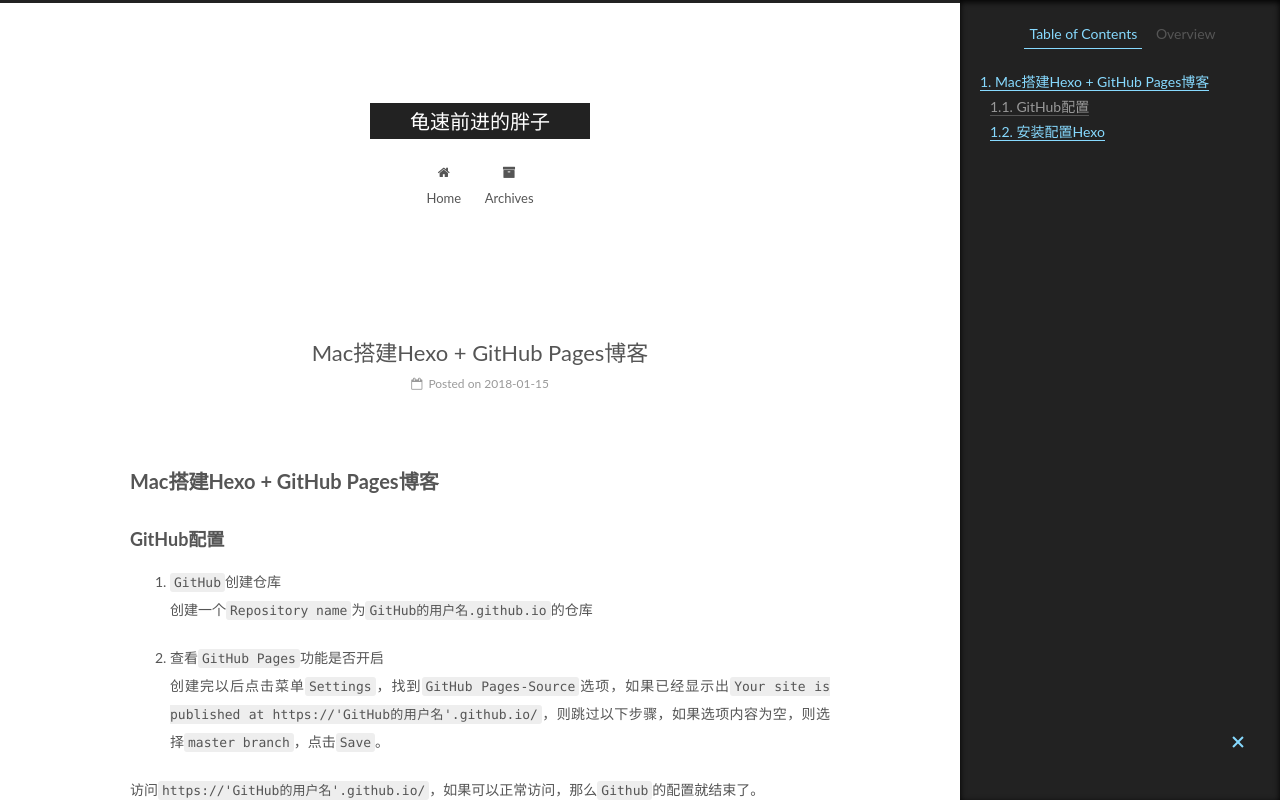
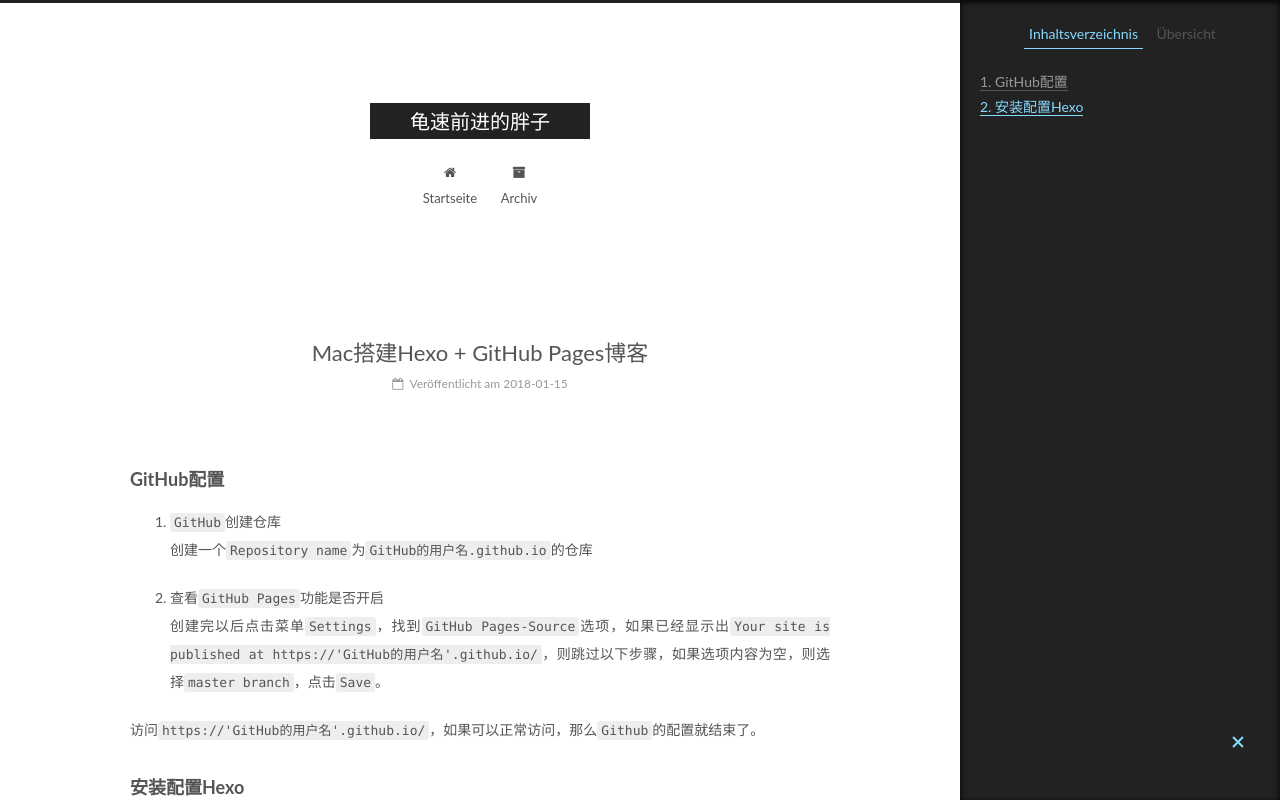
Before and after one commit to johnsonxie83/johnsonxie83.github.io, a plain HTML site: page 2018/01/15/CreateHexoAndGitHubPagesBlog/index.html in a window 1280 px wide. Shown: the top 807 px of the page. Drawn offline with Linux system fonts and the light colour scheme.

Commit message:
Site updated: 2018-01-16 00:07:38

```diff
--- a/2018/01/15/CreateHexoAndGitHubPagesBlog/index.html
+++ b/2018/01/15/CreateHexoAndGitHubPagesBlog/index.html
@@ -79,16 +79,16 @@
 
 
 
-<meta name="description" content="Mac搭建Hexo + GitHub Pages博客GitHub配置 GitHub创建仓库创建一个Repository name为GitHub的用户名.github.io的仓库  查看GitHub Pages功能是否开启创建完以后点击菜单Settings，找到GitHub Pages-Source选项，如果已经显示出Your site is published at https://&amp;#39;Gi">
+<meta name="description" content="GitHub配置 GitHub创建仓库创建一个Repository name为GitHub的用户名.github.io的仓库  查看GitHub Pages功能是否开启创建完以后点击菜单Settings，找到GitHub Pages-Source选项，如果已经显示出Your site is published at https://&amp;#39;GitHub的用户名&amp;#39;.github.io/，则">
 <meta property="og:type" content="article">
 <meta property="og:title" content="Mac搭建Hexo + GitHub Pages博客">
 <meta property="og:url" content="http://yoursite.com/2018/01/15/CreateHexoAndGitHubPagesBlog/index.html">
 <meta property="og:site_name" content="龟速前进的胖子">
-<meta property="og:description" content="Mac搭建Hexo + GitHub Pages博客GitHub配置 GitHub创建仓库创建一个Repository name为GitHub的用户名.github.io的仓库  查看GitHub Pages功能是否开启创建完以后点击菜单Settings，找到GitHub Pages-Source选项，如果已经显示出Your site is published at https://&amp;#39;Gi">
-<meta property="og:updated_time" content="2018-01-15T16:05:07.967Z">
+<meta property="og:description" content="GitHub配置 GitHub创建仓库创建一个Repository name为GitHub的用户名.github.io的仓库  查看GitHub Pages功能是否开启创建完以后点击菜单Settings，找到GitHub Pages-Source选项，如果已经显示出Your site is published at https://&amp;#39;GitHub的用户名&amp;#39;.github.io/，则">
+<meta property="og:updated_time" content="2018-01-15T16:07:21.423Z">
 <meta name="twitter:card" content="summary">
 <meta name="twitter:title" content="Mac搭建Hexo + GitHub Pages博客">
-<meta name="twitter:description" content="Mac搭建Hexo + GitHub Pages博客GitHub配置 GitHub创建仓库创建一个Repository name为GitHub的用户名.github.io的仓库  查看GitHub Pages功能是否开启创建完以后点击菜单Settings，找到GitHub Pages-Source选项，如果已经显示出Your site is published at https://&amp;#39;Gi">
+<meta name="twitter:description" content="GitHub配置 GitHub创建仓库创建一个Repository name为GitHub的用户名.github.io的仓库  查看GitHub Pages功能是否开启创建完以后点击菜单Settings，找到GitHub Pages-Source选项，如果已经显示出Your site is published at https://&amp;#39;GitHub的用户名&amp;#39;.github.io/，则">
 
 
 
@@ -184,7 +184,7 @@
 
               <i class="menu-item-icon fa fa-fw fa-home"></i> <br />
 
-            Home
+            Startseite
           </a>
         </li>
 
@@ -194,7 +194,7 @@
 
               <i class="menu-item-icon fa fa-fw fa-archive"></i> <br />
 
-            Archives
+            Archiv
           </a>
         </li>
 
@@ -258,7 +258,7 @@
                 <i class="fa fa-calendar-o"></i>
               </span>
 
-                <span class="post-meta-item-text">Posted on</span>
+                <span class="post-meta-item-text">Veröffentlicht am</span>
 
               <time title="Post created" itemprop="dateCreated datePublished" datetime="2018-01-15T23:54:24+08:00">
                 2018-01-15
@@ -298,7 +298,7 @@
 
 
 
-        <h2 id="Mac搭建Hexo-GitHub-Pages博客"><a href="#Mac搭建Hexo-GitHub-Pages博客" class="headerlink" title="Mac搭建Hexo + GitHub Pages博客"></a>Mac搭建Hexo + GitHub Pages博客</h2><h3 id="GitHub配置"><a href="#GitHub配置" class="headerlink" title="GitHub配置"></a>GitHub配置</h3><ol>
+        <h3 id="GitHub配置"><a href="#GitHub配置" class="headerlink" title="GitHub配置"></a>GitHub配置</h3><ol>
 <li><p><code>GitHub</code>创建仓库<br>创建一个<code>Repository name</code>为<code>GitHub的用户名.github.io</code>的仓库</p>
 </li>
 <li><p>查看<code>GitHub Pages</code>功能是否开启<br>创建完以后点击菜单<code>Settings</code>，找到<code>GitHub Pages-Source</code>选项，如果已经显示出<code>Your site is published at https://&#39;GitHub的用户名&#39;.github.io/</code>，则跳过以下步骤，如果选项内容为空，则选择<code>master branch</code>，点击<code>Save</code>。</p>
@@ -433,10 +433,10 @@
 
         <ul class="sidebar-nav motion-element">
           <li class="sidebar-nav-toc sidebar-nav-active" data-target="post-toc-wrap">
-            Table of Contents
+            Inhaltsverzeichnis
           </li>
           <li class="sidebar-nav-overview" data-target="site-overview-wrap">
-            Overview
+            Übersicht
           </li>
         </ul>
 
@@ -457,7 +457,7 @@
                 <a href="/archives/">
 
                   <span class="site-state-item-count">3</span>
-                  <span class="site-state-item-name">posts</span>
+                  <span class="site-state-item-name">Artikel</span>
                 </a>
               </div>
 
@@ -493,7 +493,7 @@
 
 
 
-              <div class="post-toc-content"><ol class="nav"><li class="nav-item nav-level-2"><a class="nav-link" href="#Mac搭建Hexo-GitHub-Pages博客"><span class="nav-number">1.</span> <span class="nav-text">Mac搭建Hexo + GitHub Pages博客</span></a><ol class="nav-child"><li class="nav-item nav-level-3"><a class="nav-link" href="#GitHub配置"><span class="nav-number">1.1.</span> <span class="nav-text">GitHub配置</span></a></li><li class="nav-item nav-level-3"><a class="nav-link" href="#安装配置Hexo"><span class="nav-number">1.2.</span> <span class="nav-text">安装配置Hexo</span></a></li></ol></li></ol></div>
+              <div class="post-toc-content"><ol class="nav"><li class="nav-item nav-level-3"><a class="nav-link" href="#GitHub配置"><span class="nav-number">1.</span> <span class="nav-text">GitHub配置</span></a></li><li class="nav-item nav-level-3"><a class="nav-link" href="#安装配置Hexo"><span class="nav-number">2.</span> <span class="nav-text">安装配置Hexo</span></a></li></ol></div>
 
 
           </div>
@@ -523,7 +523,7 @@
 </div>
 
 
-  <div class="powered-by">Powered by <a class="theme-link" target="_blank" href="https://hexo.io">Hexo</a></div>
+  <div class="powered-by">Erstellt mit  <a class="theme-link" target="_blank" href="https://hexo.io">Hexo</a></div>
 
 
 
--- a/css/main.css
+++ b/css/main.css
@@ -1822,7 +1822,7 @@ pre .javascript .function {
   width: 4px;
   height: 4px;
   border-radius: 50%;
-  background: #ff21ff;
+  background: #6025ff;
 }
 .links-of-blogroll {
   font-size: 13px;
```
Also changed, not shown: 2018/01/14/Start/index.html (+5 -5 lines), 2018/01/15/InstallAndUseNVMInMac/index.html (+7 -7 lines), archives/2018/01/index.html (+6 -6 lines), archives/2018/index.html (+6 -6 lines), archives/index.html (+6 -6 lines), index.html (+8 -8 lines).
